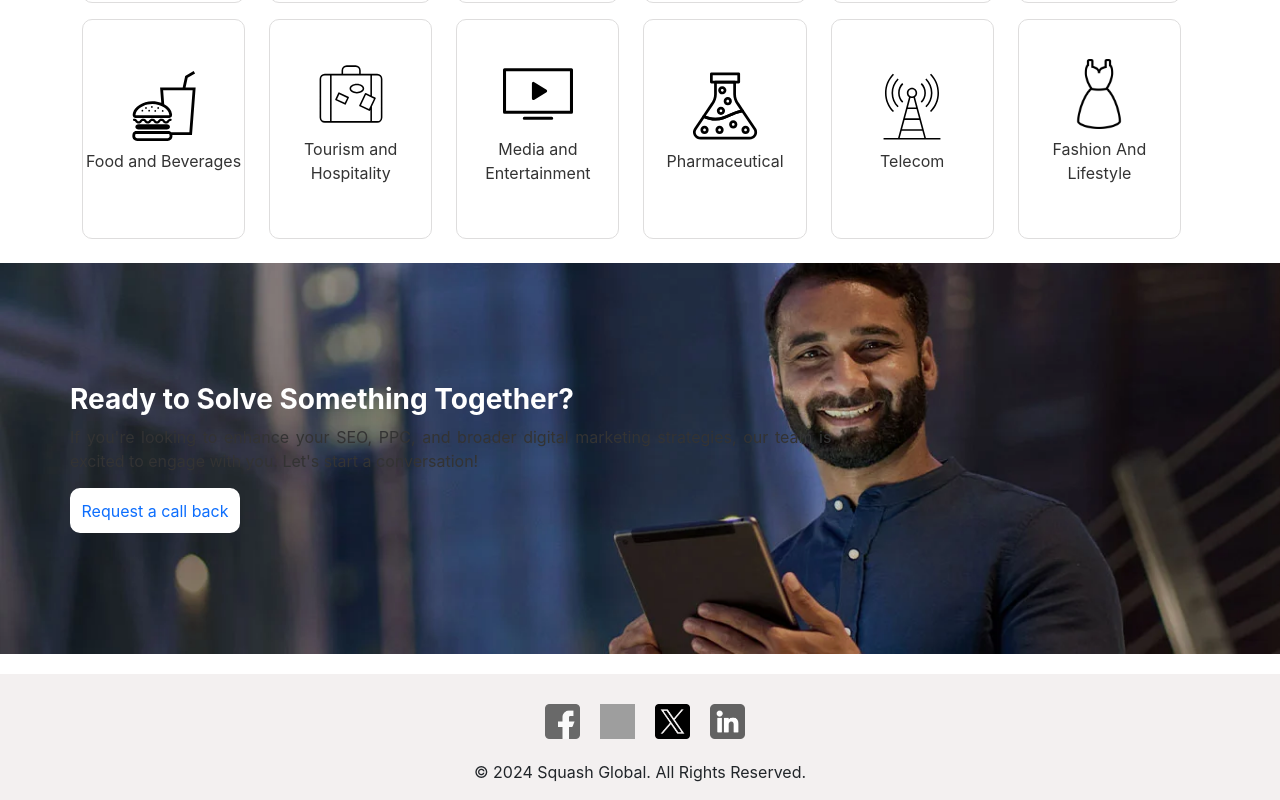
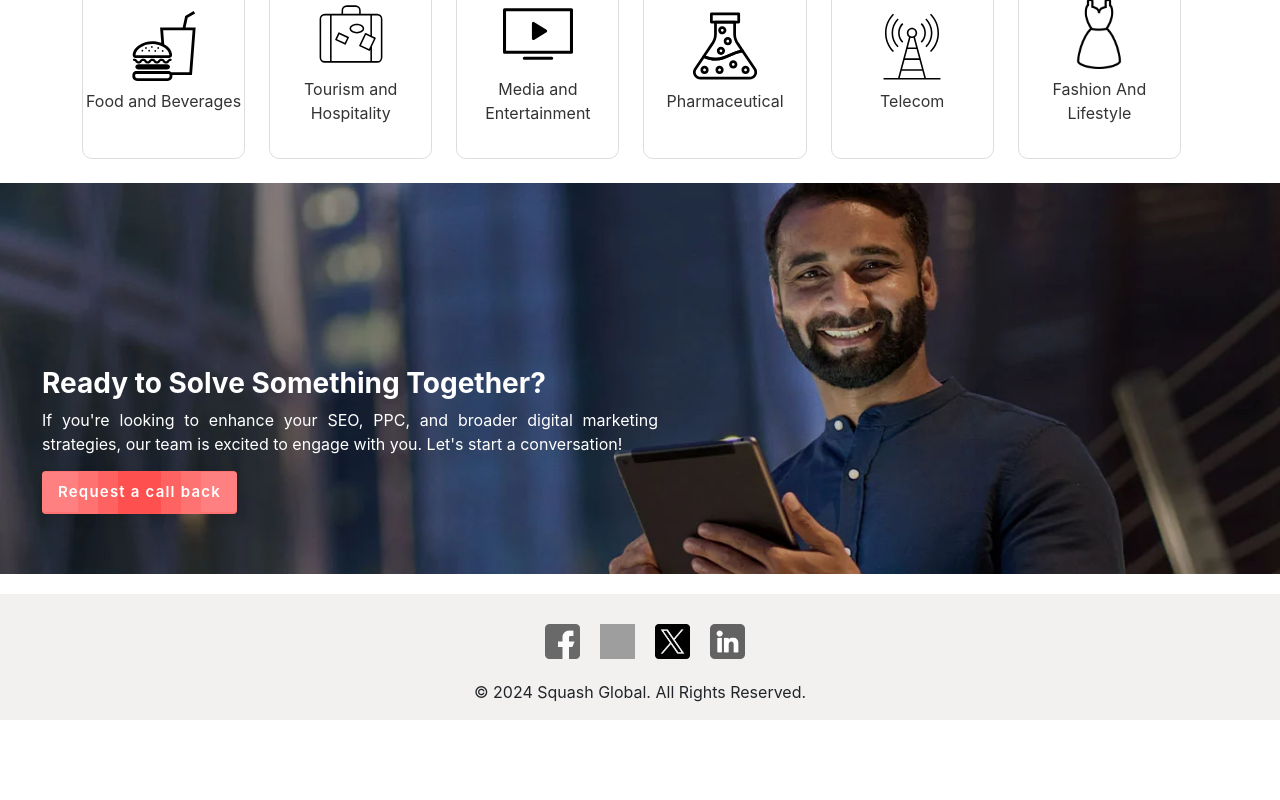
Before and after one commit to VishK98/Squash-Global, a React (Create React App) app: page /sector in a window 1280 px wide. Shown: the part 1310-2110 px from the top of the page. After the commit the page ends 2030 px from the top, so only its background shows below. Built offline with nearby package versions, Linux system fonts and the light colour scheme; grey boxes are pictures that could not be loaded.

Commit message:
button fixed

```diff
--- a/src/components/Sector/Sector.css
+++ b/src/components/Sector/Sector.css
@@ -2,8 +2,9 @@
   font-weight: bold;
   font-size: 75px;
 }
+
 .boxes {
-    height: 220px;
+  height: 180px;
   width: 100%;
   background-color: #fff;
   border-radius: 10px;
@@ -14,6 +15,7 @@
   text-align: center;
   transition: background-color 0.3s ease,
 }
+
 .boxes:hover {
   background-color: #fe504f;
 }
@@ -25,51 +27,168 @@
   justify-content: center;
   align-items: center;
 }
-  .box-text{
+
+.box-text {
   text-align: center;
 }
-  .box-title{
+
+.box-title {
   font-size: 50px;
   font-weight: bold;
 }
-  .overlap-text{
-    position: absolute;
-    top: 0;
-    left: 0;
-    padding: 20px;
-    color: #fff;
-    margin-top: 100px;
-    margin-left: 50px;
-  }
-  .button{
+
+.button {
   height: 45px;
   width: 170px;
-    border: #fff solid;
+  border: #000 solid;
   border-radius: 10px;
-    background-color: #fff;
+  background-color: #000;
   transition: background-color 0.3s ease,
 }
-  .button:hover{
+
+.button:hover {
   background-color: #fe504f;
   border: #fe504f;
 }
 
+.overlap-text {
+  color: #fff;
+}
 
-@media only screen and (max-width: 600px) {
+.seo-text {
+  color: #fff;
+}
+
+.overlap-image {
+  position: relative;
+  height: 100%;
+  width: 100%;
+}
+
+@media only screen and (max-width: 625px) {
   .industries-page-title {
     font-size: 35px;
   }
+
   .boxes {
     width: 105%;
   }
-       .box-title{
+
+  .box-title {
     font-size: 20px;
   }
-       .overlap-text{
+
+  .overlap-text {
+    position: none;
     margin-top: 0px;
     margin-left: 0;
-        position: none;
-        color: #fff;
+    color: #000;
     font-size: 10px;
   }
+
+  .all-text {
+    color: #fff;
   }
+
+  .overlap-image {
+    position: none;
+    height: 100%;
+    width: 100%;
+  }
+}
+
+/*
+.btn {
+  color: #fff;
+  cursor: pointer;
+  font-size: 16px;
+  font-weight: 600;
+  line-height: 40px;
+  max-width: 180px;
+  position: relative;
+  text-decoration: none;
+  width: 100%;
+
+  @media(min-width: 600px) {
+    margin: 0 1em 2em;
+  }
+  &:hover {
+    text-decoration: none;
+  }
+} */
+
+.btn-5 {
+  color: #fff;
+  border: 0 solid;
+  width: 30%;
+  border-radius: 10px;
+  padding: 0 1em 1em;
+  box-shadow: inset 0 0 20px rgba(255, 255, 255, 0);
+  outline: 1px solid;
+  outline-color: rgba(255, 255, 255, .5);
+  outline-offset: 0px;
+  text-shadow: none;
+  transition: all 1250ms cubic-bezier(0.19, 1, 0.22, 1);
+  text-decoration: none;
+  display: flex;
+  padding-top: 10px;
+  justify-content: center;
+  align-items: center;
+}
+
+.btn-5:hover {
+  color: #fff;
+  border: 1px solid;
+  box-shadow: inset 0 0 20px #000, 0 0 20px rgba(255, 255, 255, .2);
+  outline-color: rgba(255, 255, 255, 0);
+  outline-offset: 15px;
+  text-shadow: 1px 1px 2px #feffff;
+}
+
+/* request button */
+.req-btn {
+  outline: 0;
+  display: inline-flex;
+  align-items: center;
+  justify-content: space-between;
+  background: #fe504f;
+  border: 0;
+  border-radius: 4px;
+  box-shadow: 0 4px 12px rgba(0, 0, 0, .1);
+  box-sizing: border-box;
+  padding: 10px 16px;
+  color: #fff;
+  font-size: 15px;
+  font-weight: 600;
+  letter-spacing: 1.2px;
+  overflow: hidden;
+  cursor: pointer;
+}
+
+.req-btn:hover {
+  opacity: .95;
+}
+
+.req-btn .animation {
+  border-radius: 100%;
+  animation: ripple 0.6s linear infinite;
+}
+
+@keyframes ripple {
+  0% {
+    box-shadow: 0 0 0 0 rgba(255, 255, 255, 0.1), 0 0 0 20px rgba(255, 255, 255, 0.1), 0 0 0 40px rgba(255, 255, 255, 0.1), 0 0 0 60px rgba(255, 255, 255, 0.1);
+  }
+
+  100% {
+    box-shadow: 0 0 0 20px rgba(255, 255, 255, 0.1), 0 0 0 40px rgba(255, 255, 255, 0.1), 0 0 0 60px rgba(255, 255, 255, 0.1), 0 0 0 80px rgba(255, 255, 255, 0);
+  }
+}
+.hide-web{
+  margin-left: 20px;
+}
+/* Hide the div with class "container-fluid" on screens wider than 768px */
+@media (min-width: 768px) {
+  .hide-web {
+    display: none;
+  }
+}
--- a/src/components/Sector/Sector.js
+++ b/src/components/Sector/Sector.js
@@ -18,53 +18,53 @@ import Expert from "../../assets/images/connect-with-our-experts.png";
 import { Link } from "react-router-dom";
 
 function Sector() {
-  const box =[
+  const box = [
     {
-      title : "Energy and Utilities",
+      title: "Energy and Utilities",
       url: energy
     },
     {
-      title : "FMCG",
+      title: "FMCG",
       url: FMCG
     },
     {
-      title : "Consumer Goods",
+      title: "Consumer Goods",
       url: Consumer
     },
     {
-      title : "BFSI",
+      title: "BFSI",
       url: BFSI
     },
     {
-      title : "Automotive",
+      title: "Automotive",
       url: Automotive
     },
     {
-      title : "Retails",
+      title: "Retails",
       url: Retails
     },
     {
-      title : "Food and Beverages",
+      title: "Food and Beverages",
       url: foods
     },
     {
-      title : "Tourism and Hospitality",
+      title: "Tourism and Hospitality",
       url: Hospitality
     },
     {
-      title : "Media and Entertainment",
+      title: "Media and Entertainment",
       url: Media
     },
     {
-      title : "Pharmaceutical",
+      title: "Pharmaceutical",
       url: Pharmaceutical
     },
     {
-      title : "Telecom",
+      title: "Telecom",
       url: Telecom
     },
     {
-      title : "Fashion And Lifestyle",
+      title: "Fashion And Lifestyle",
       url: Fashion
     },
   ];
@@ -149,188 +149,65 @@ function Sector() {
               </div>
             </div>
           ))}
-            {/* <div className="col-lg-2 col-md-6 col-6 mt-3">
-              <div className="boxes">
-                <div className="col">
-                  <div className="industries-four-boxes h-100">
+        </div>
+      </div>
+
+
+      {/* <div className="container-fluid position-relative">
         <img
-                      className="box-img"
-                      src={energy}
-                      alt="Energy and Utilities"
+          src={Expert}
+          className="img-fluid mt-lg-4 mt-3"
+          width="100%"
+          alt="Ready to Solve Something Together"
+          style={{ width: "100%", height: "auto" }}
         />
-                    <p className="box-text">
-                      Energy and
-                      <br />
-                      Utilities
+        <div className="position-absolute top-50 start-50 ">
+          <div className="container" style={{marginLeft: "30px"}}>
+          <h3 style={{color: "white"}}>Ready to Solve Something Together?</h3>
+          <p style={{color: "white"}} >
+            If you're looking to enhance your SEO, PPC, and broader digital
+            marketing strategies, our team is excited to engage with you.
+            Let's start a conversation!
           </p>
+          <a href="#" className="btn-5">Request a call back </a>
+          </div>
+        </div>
+      </div> */}
+      <div className="position-relative">
+        <img
+          src={Expert}
+          className="img-fluid mt-lg-4 mt-3"
+          width="100%"
+          alt="Ready to Solve Something Together"
+          style={{ width: "100%", height: "auto" }}
+        />
+        <div className="position-absolute top-50 start-50 d-none d-md-block">
+          <div className="container" style={{ marginLeft: "30px" }}>
+            <h3 style={{ color: "white" }}>Ready to Solve Something Together?</h3>
+            <p style={{ color: "white" }}>
+              If you're looking to enhance your SEO, PPC, and broader digital
+              marketing strategies, our team is excited to engage with you. Let's
+              start a conversation!
+            </p>
+            {/* <a href="#" className="btn-5">
+              Request a call back
+            </a> */}
+            <div>
+              <button class="req-btn"><i class="animation"></i>Request a call back<i class="animation"></i>
+              </button>
             </div>
           </div>
         </div>
       </div>
-            <div className="col-lg-2 col-md-6 col-6 mt-3">
-              <div className="boxes">
-                <div className="col">
-                  <div className="industries-four-boxes h-100">
-                    <img className="box-img" src={FMCG} alt="FMGC" />
-                    <p className="mt-2 box-text">FMGC</p>
-                  </div>
-                </div>
-              </div>
-            </div>
-            <div className="col-lg-2 col-md-6 col-6 mt-3">
-              <div className="boxes">
-                <div className="col">
-                  <div className="industries-four-boxes h-100">
-                    <img className="box-img" src={Consumer} alt="Consumer" />
-                    <p className="mt-2 box-text">
-                      Consumer
-                      <br />
-                      Goods
+        <div className="hide-web mt-3 " >
+          <h3 style={{ color: "black" }}>Ready to Solve Something Together?</h3>
+          <p style={{ color: "black" }}>
+            If you're looking to enhance your SEO, PPC, and broader digital
+            marketing strategies, our team is excited to engage with you. Let's
+            start a conversation!
           </p>
-                  </div>
-                </div>
-              </div>
-            </div>
-            <div className="col-lg-2 col-md-6 col-6 mt-3">
-              <div className="boxes">
-                <div className="col">
-                  <div className="industries-four-boxes h-100">
-                    <img className="box-img" src={BFSI} alt="Consumer" />
-                    <p className="mt-2 box-img">BFSI</p>
-                  </div>
-                </div>
-              </div>
-            </div>
-            <div className="col-lg-2 col-md-6 col-6 mt-3">
-              <div className="boxes">
-                <div className="col">
-                  <div className="industries-four-boxes h-100">
-                    <img
-                      className="box-img"
-                      src={Automotive}
-                      alt="Automotive"
-                    />
-                    <p className="mt-2 box-img">Automotive</p>
-                  </div>
-                </div>
-              </div>
-            </div>
-            <div className="col-lg-2 col-md-6 col-6 mt-3">
-              <div className="boxes">
-                <div className="col">
-                  <div className="industries-four-boxes h-100">
-                    <img className="box-img" src={Retails} alt="Retails" />
-                    <p className="mt-2 box-img">Retails</p>
-                  </div>
-                </div>
-              </div>
-            </div>
-            <div className="col-lg-2 col-md-6 col-6 mt-3">
-              <div className="boxes">
-                <div className="col">
-                  <div className="industries-four-boxes h-100">
-                    <img className="box-img" src={foods} alt="foods" />
-                    <p className="box-img">
-                      Food and
-                      <br /> Beverages
-                    </p>
-                  </div>
-                </div>
-              </div>
-            </div>
-            <div className="col-lg-2 col-md-6 col-6 mt-3">
-              <div className="boxes">
-                <div className="col">
-                  <div className="industries-four-boxes h-100">
-                    <img
-                      className="box-img"
-                      src={Hospitality}
-                      alt="Hospitality"
-                    />
-                    <p className="box-img">
-                      Tourism and
-                      <br /> Hospitality
-                    </p>
-                  </div>
-                </div>
-              </div>
-            </div>
-            <div className="col-lg-2 col-md-6 col-6 mt-3">
-              <div className="boxes">
-                <div className="col">
-                  <div className="industries-four-boxes h-100">
-                    <img className="box-img" src={Media} alt="Media" />
-                    <p className="box-img">
-                      Media and <br />
-                      Entertainment
-                    </p>
-                  </div>
-                </div>
-              </div>
-            </div>
-            <div className="col-lg-2 col-md-6 col-6 mt-3">
-              <div className="boxes">
-                <div className="col">
-                  <div className="industries-four-boxes h-100">
-                    <img
-                      className="box-img"
-                      src={Pharmaceutical}
-                      alt="Pharmaceutical"
-                    />
-                    <p className="box-img">Pharmaceutical</p>
-                  </div>
-                </div>
-              </div>
-            </div>
-            <div className="col-lg-2 col-md-6 col-6 mt-3">
-              <div className="boxes">
-                <div className="col">
-                  <div className="industries-four-boxes h-100 ">
-                    <img className="box-img" src={Telecom} alt="Telecom" />
-                    <p className="box-img">Telecom</p>
-                  </div>
-                </div>
-              </div>
-            </div>
-            <div className="col-lg-2 col-md-6 col-6 mt-3">
-              <div className="boxes">
-                <div className="col">
-                  <div className="industries-four-boxes h-100 ">
-                    <img className="box-img" src={Fashion} alt="Fashion" />
-                    <p className="box-img">
-                      Fashion and
-                      <br /> Lifestyle
-                    </p>
-                  </div>
-                </div>
-              </div>
-            </div> */}
-          </div>
-        </div>
-        <div className="mt-4" style={{ position: "relative", width: "100%", height: "100%" }}>
-          <img
-            src={Expert}
-            className="img-fluid"
-            width="100%"
-            alt="Ready to Solve Something Together"
-            style={{ width: "100%", height: "auto" }}
-          />
-          <div className="overlap-text"
-          >
-            <div className="col-md-12 col-lg-8 col-12">
-            <h3>Ready to Solve Something Together?</h3>
-            <p>
-              If you're looking to enhance your SEO, PPC, and broader digital
-              marketing strategies, our team is excited to engage with you.
-              Let's start a conversation!
-            </p>
-           <button className="button">
-           <Link to="/contact" style={{textDecoration: "none"}} >
-              Request a call back
-            </Link>
+          <button class="req-btn"><i class="animation"></i>Request a call back<i class="animation"></i>
               </button>
-            </div>
-          </div>
         </div>
       <ScrollToTopButton />
     </>
```
Lines whose indentation alone changed are shown as unchanged.
